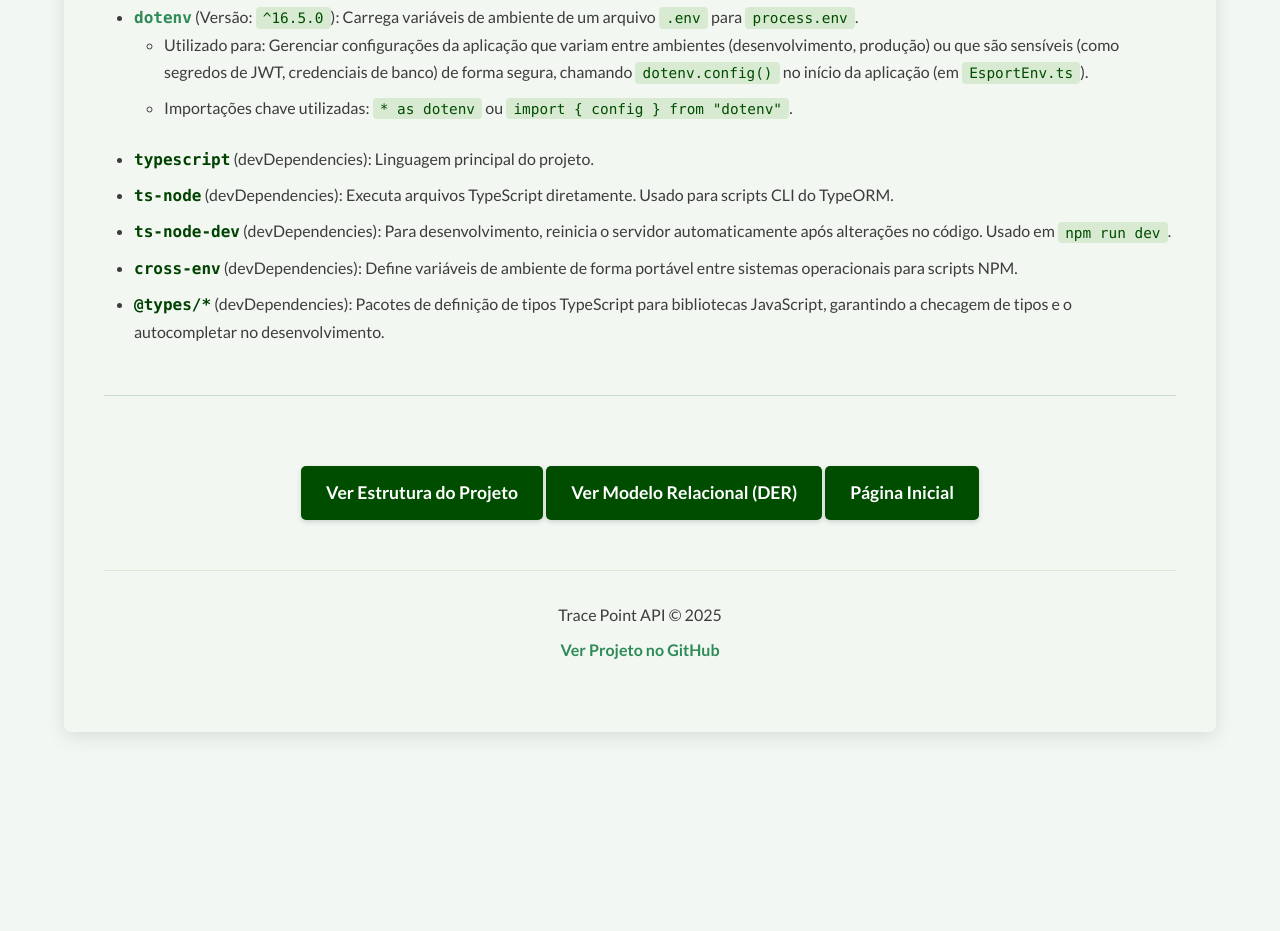
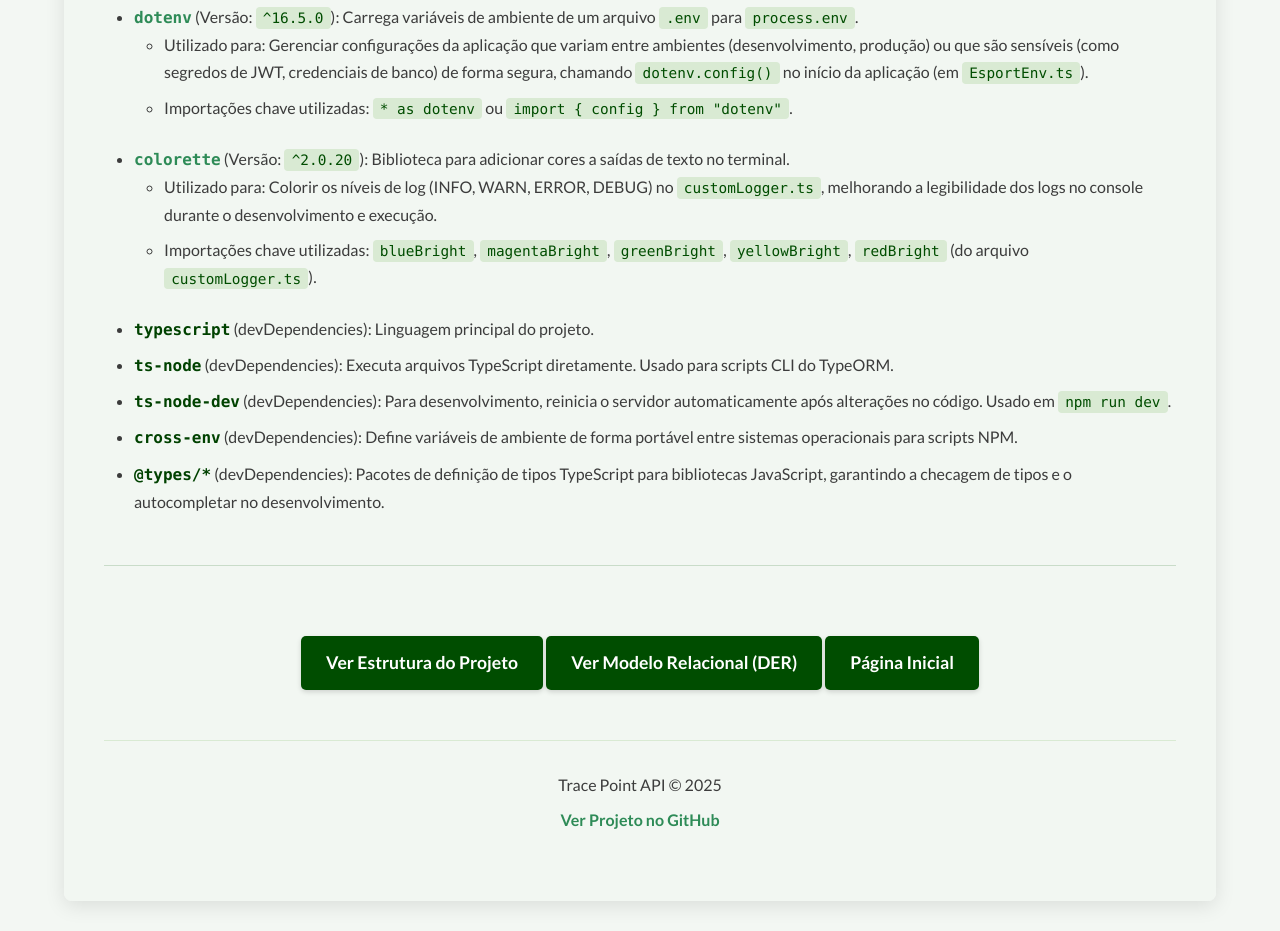
Before and after one commit to vyctor-carvalho/Trace_Point, a plain HTML site: page docs/dependencias_tecnologias.html in a window 1280 px wide. Shown: the part 2518-3449 px from the top of the page. Before the commit the page ends 3280 px from the top, so only its background shows below. Drawn offline with Linux system fonts and the light colour scheme.

Commit message:
Adicionando a lib colorette a page que informa sobre as libs

```diff
--- a/docs/dependencias_tecnologias.html
+++ b/docs/dependencias_tecnologias.html
@@ -126,6 +126,12 @@
                         <li>Importações chave utilizadas: <code>* as dotenv</code> ou <code>import { config } from "dotenv"</code>.</li>
                     </ul>
                 </li>
+                <li> <strong><a href="https://www.npmjs.com/package/colorette" target="_blank" rel="noopener noreferrer"><code>colorette</code></a></strong> (Versão: <code>^2.0.20</code>): Biblioteca para adicionar cores a saídas de texto no terminal.
+                    <ul>
+                        <li>Utilizado para: Colorir os níveis de log (INFO, WARN, ERROR, DEBUG) no <code>customLogger.ts</code>, melhorando a legibilidade dos logs no console durante o desenvolvimento e execução.</li>
+                        <li>Importações chave utilizadas: <code>blueBright</code>, <code>magentaBright</code>, <code>greenBright</code>, <code>yellowBright</code>, <code>redBright</code> (do arquivo <code>customLogger.ts</code>).</li>
+                    </ul>
+                </li>
                 <li><strong><code>typescript</code></strong> (devDependencies): Linguagem principal do projeto.</li>
                 <li><strong><code>ts-node</code></strong> (devDependencies): Executa arquivos TypeScript diretamente. Usado para scripts CLI do TypeORM.</li>
                 <li><strong><code>ts-node-dev</code></strong> (devDependencies): Para desenvolvimento, reinicia o servidor automaticamente após alterações no código. Usado em <code>npm run dev</code>.</li>
```
